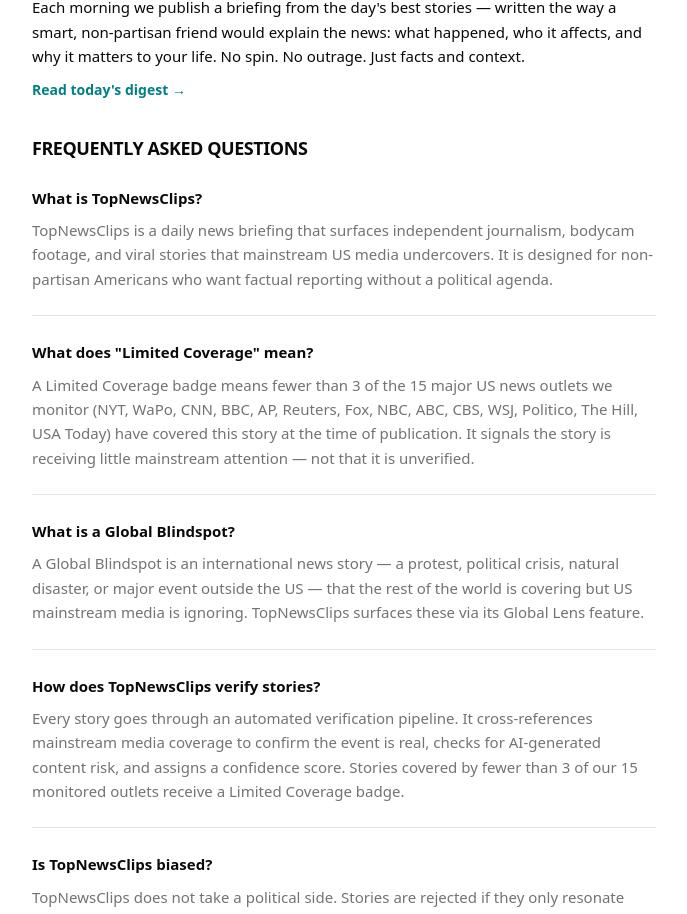
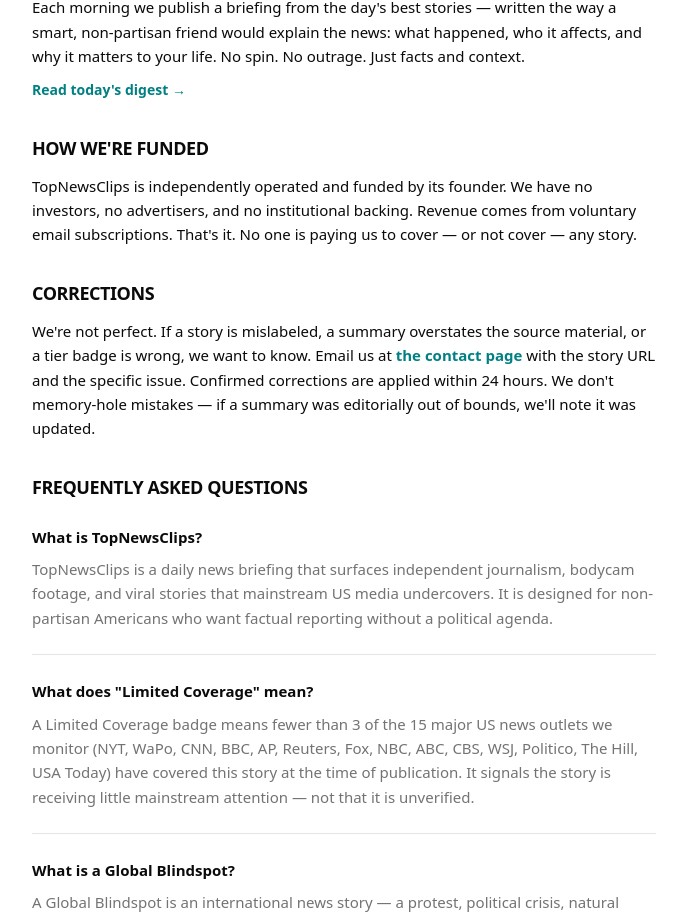
Before and after one commit to neuner76/topnewsclips, a Next.js app: page /about in a window 1280 px wide. Shown: the part 1220-2134 px from the top of the page, without its empty margins (296-983 px from the left). Built offline with nearby package versions, Linux system fonts and the light colour scheme; no server answers.

Commit message:
audit fixes

```diff
--- a/app/about/page.tsx
+++ b/app/about/page.tsx
@@ -43,7 +43,7 @@ const FAQ = [
   },
   {
     q: 'What types of content does TopNewsClips publish?',
-    a: 'TopNewsClips publishes three content types: Raw (bodycam, dashcam, bystander, and security camera footage), Reported (investigative journalism from independent journalists), and Analysis (commentary and context from non-corporate voices). Each story is labeled so readers know what they are watching.',
+    a: 'TopNewsClips publishes three content types: Raw (bodycam, dashcam, bystander, and security camera footage), Reported (investigative journalism from independent journalists), and Analysis (commentary and context from non-corporate voices). Each story is labeled so readers know what they are watching. Every story also carries a Source Credibility badge — a 10-tier classification ranging from Nonprofit Investigative to Community Sourced — so readers can evaluate the source, not just the headline. See the full taxonomy at topnewsclips.com/taxonomy.',
   },
 ]
 
@@ -144,6 +144,29 @@ export default function AboutPage() {
             </Link>
           </section>
 
+          <section>
+            <h2 className="text-lg font-black tracking-tight uppercase mb-3">How we&apos;re funded</h2>
+            <p>
+              TopNewsClips is independently operated and funded by its founder. We have no investors,
+              no advertisers, and no institutional backing. Revenue comes from voluntary email subscriptions.
+              That&apos;s it. No one is paying us to cover — or not cover — any story.
+            </p>
+          </section>
+
+          <section>
+            <h2 className="text-lg font-black tracking-tight uppercase mb-3">Corrections</h2>
+            <p>
+              We&apos;re not perfect. If a story is mislabeled, a summary overstates the source material,
+              or a tier badge is wrong, we want to know. Email us at{' '}
+              <Link href="/contact" className="font-semibold text-[oklch(0.52_0.14_196)] hover:underline">
+                the contact page
+              </Link>{' '}
+              with the story URL and the specific issue. Confirmed corrections are applied within 24 hours.
+              We don&apos;t memory-hole mistakes — if a summary was editorially out of bounds, we&apos;ll
+              note it was updated.
+            </p>
+          </section>
+
           {/* FAQ — structured for AI extraction */}
           <section>
             <h2 className="text-lg font-black tracking-tight uppercase mb-6">Frequently asked questions</h2>
--- a/app/page.tsx
+++ b/app/page.tsx
@@ -8,6 +8,7 @@ import StoryCard from '@/components/StoryCard'
 import EmailCapture from '@/components/EmailCapture'
 import EmailCaptureInline from '@/components/EmailCaptureInline'
 import GlobalBlindspotBadge from '@/components/GlobalBlindspotBadge'
+import SourceTypeBadge from '@/components/SourceTypeBadge'
 import TrackEvent from '@/components/TrackEvent'
 import Link from 'next/link'
 
@@ -22,9 +23,15 @@ const IN_THE_KNOW_CATEGORIES = [
 
 // ─── Digest components ───────────────────────────────────────────────────────
 
-function NeedToKnowStory({ item }: { item: NeedToKnowItem }) {
+function NeedToKnowStory({ item, storyMap }: { item: NeedToKnowItem; storyMap: Map<string, Story> }) {
+  const story = storyMap.get(item.slug)
   return (
     <article className="py-6 border-b border-border last:border-0">
+      {story && (story.source_tier || story.source_type) && (
+        <div className="mb-2">
+          <SourceTypeBadge tier={story.source_tier} sourceType={story.source_type} />
+        </div>
+      )}
       <Link href={`/story/${item.slug}`} target="_blank" rel="noopener noreferrer" className="group block mb-3">
         <h2 className="text-xl font-black tracking-tight leading-snug group-hover:underline underline-offset-2">
           {item.sectionTitle}
@@ -49,21 +56,27 @@ function NeedToKnowStory({ item }: { item: NeedToKnowItem }) {
   )
 }
 
-function InTheKnowBullet({ item }: { item: InTheKnowItem }) {
+function InTheKnowBullet({ item, storyMap }: { item: InTheKnowItem; storyMap: Map<string, Story> }) {
+  const story = item.slug ? storyMap.get(item.slug) : null
   const inner = <span className="text-[15px] leading-relaxed">{item.text}</span>
   return (
     <li className="flex gap-2 py-2.5 border-b border-border/50 last:border-0">
       <span className="text-muted-foreground shrink-0 mt-0.5">›</span>
-      {item.slug ? (
-        <Link href={`/story/${item.slug}`} target="_blank" rel="noopener noreferrer" className="hover:underline underline-offset-2">
-          {inner}
-        </Link>
-      ) : inner}
+      <div className="flex flex-col gap-1">
+        {item.slug ? (
+          <Link href={`/story/${item.slug}`} target="_blank" rel="noopener noreferrer" className="hover:underline underline-offset-2">
+            {inner}
+          </Link>
+        ) : inner}
+        {story && (story.source_tier || story.source_type) && (
+          <SourceTypeBadge tier={story.source_tier} sourceType={story.source_type} />
+        )}
+      </div>
     </li>
   )
 }
 
-function DigestView({ content, date }: { content: DigestContent; date: string }) {
+function DigestView({ content, date, storyMap }: { content: DigestContent; date: string; storyMap: Map<string, Story> }) {
   const formattedDate = new Date(date).toLocaleDateString('en-US', {
     weekday: 'long', year: 'numeric', month: 'long', day: 'numeric',
   })
@@ -84,7 +97,7 @@ function DigestView({ content, date }: { content: DigestContent; date: string })
         <div className="divide-y divide-border">
           {content.needToKnow.map((item, i) => (
             <>
-              <NeedToKnowStory key={item.slug} item={item} />
+              <NeedToKnowStory key={item.slug} item={item} storyMap={storyMap} />
               {i === 0 && content.needToKnow.length > 1 && (
                 <div key="subscribe-nudge" className="py-4">
                   <EmailCaptureInline nudge />
@@ -115,7 +128,7 @@ function DigestView({ content, date }: { content: DigestContent; date: string })
                 </p>
                 <ul>
                   {items.map((item, i) => (
-                    <InTheKnowBullet key={i} item={item} />
+                    <InTheKnowBullet key={i} item={item} storyMap={storyMap} />
                   ))}
                 </ul>
               </div>
@@ -276,6 +289,7 @@ export default async function HomePage({
   ])
 
   const all = (storiesResult.data as Story[]) ?? []
+  const storyMap = new Map(all.map(s => [s.slug, s]))
 
   // Default to digest view when one exists, unless user explicitly chose clips
   const activeView = view === 'clips' ? 'clips' : (digest ? 'digest' : 'clips')
@@ -350,7 +364,7 @@ export default async function HomePage({
 
         {/* Content */}
         {activeView === 'digest' && digest ? (
-          <DigestView content={digest.content} date={digest.date} />
+          <DigestView content={digest.content} date={digest.date} storyMap={storyMap} />
         ) : (
           <div>
             {/* Digest teaser — shown in clips view when a digest exists */}
--- a/lib/digest.ts
+++ b/lib/digest.ts
@@ -77,7 +77,18 @@ export async function generateAndStoreDigest(): Promise<Digest> {
     .order('view_count', { ascending: false })
     .limit(8)
 
-  const storiesForPrompt = stories
+  // Cap any single journalist/creator to 2 stories — prevents one source dominating the digest
+  const journalistCounts = new Map<string, number>()
+  const SOURCE_CAP = 2
+  const cappedStories = stories.filter(s => {
+    if (!s.journalist_username) return true
+    const count = journalistCounts.get(s.journalist_username) ?? 0
+    if (count >= SOURCE_CAP) return false
+    journalistCounts.set(s.journalist_username, count + 1)
+    return true
+  })
+
+  const storiesForPrompt = cappedStories
     .filter(s => !s.region)
     .map(s => ({
       slug: s.slug,
@@ -106,8 +117,10 @@ Produce a structured JSON digest from the stories below. Follow these rules exac
 
 NEED TO KNOW (3 stories max):
 - Pick the 3 most important/interesting stories from the US STORIES section
+- Prioritize source diversity — do not select multiple stories from the same creator or journalist
 - "sectionTitle": 3-5 word punchy label (e.g. "Trump Boots Noem", "Moon Beans", "China Growth Slowdown")
 - "paragraphs": 2-4 full paragraphs expanding on the story — include key facts, numbers, context, and why it matters. Write like 1440 Daily Digest: smart, neutral, thorough. Never vague.
+- CRITICAL TONE RULE: Write as a reporter, not an advocate. Describe what the source reports, shows, or claims — do not editorialize beyond the source material. Use "reports that", "shows", "according to", "the video documents". Never state conclusions the source doesn't explicitly make. Wrong: "financial incentives override health standards". Right: "Harris reports that insurance reimbursement structures may incentivize more expensive procedures over watchful waiting."
 - Use the slug field from the input exactly as-is
 
 IN THE KNOW:
--- a/lib/ingest/source-tier.ts
+++ b/lib/ingest/source-tier.ts
@@ -42,7 +42,7 @@ const COMMERCIAL_JOURNALISTS = new Set([
 
 // Tier 7: Independent Commentary
 const COMMENTARY_JOURNALISTS = new Set([
-  'breakingpoints', 'caspianreport', 'polymatter', 'johnnyharis',
+  'breakingpoints', 'caspianreport', 'polymatter', 'johnnyharris',
   'kylescanlon', 'michaeltracey', 'tarapalmeri', 'wendoverproductions',
   'veritasium',
 ])
```
